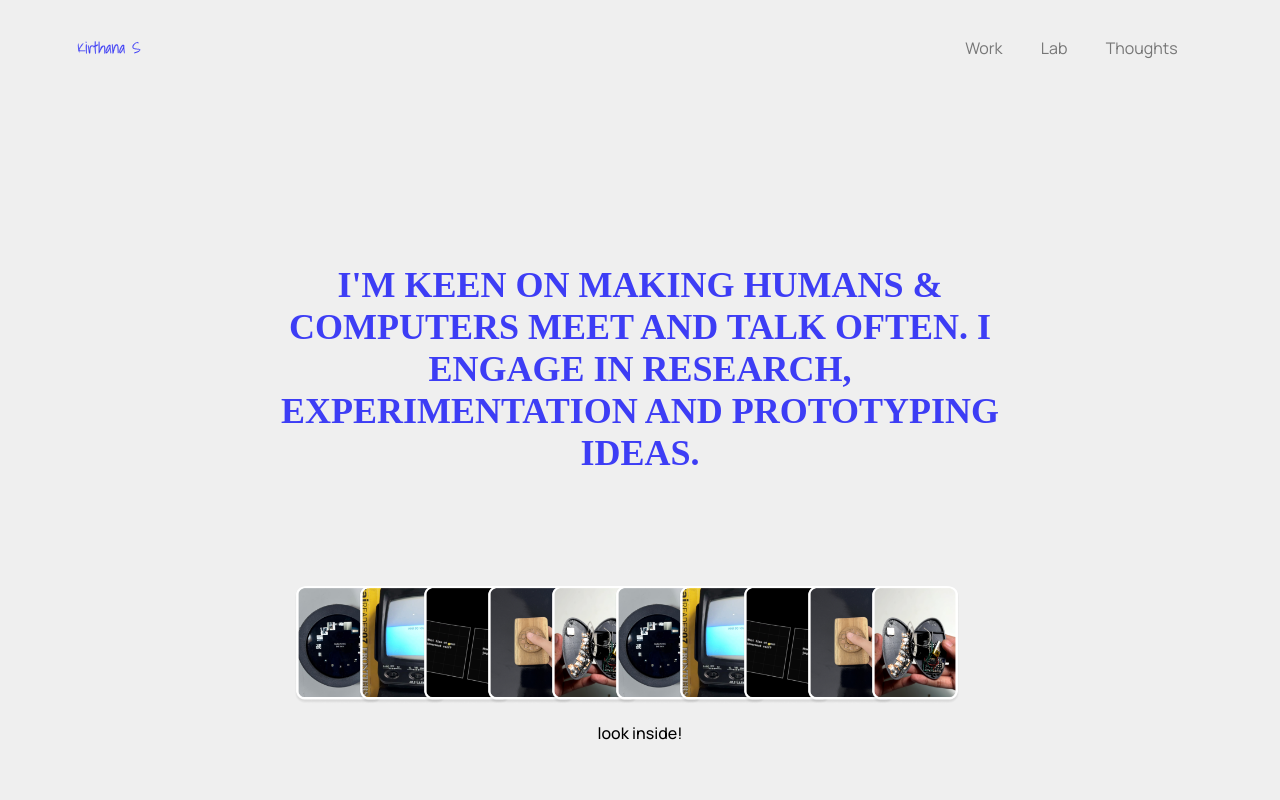
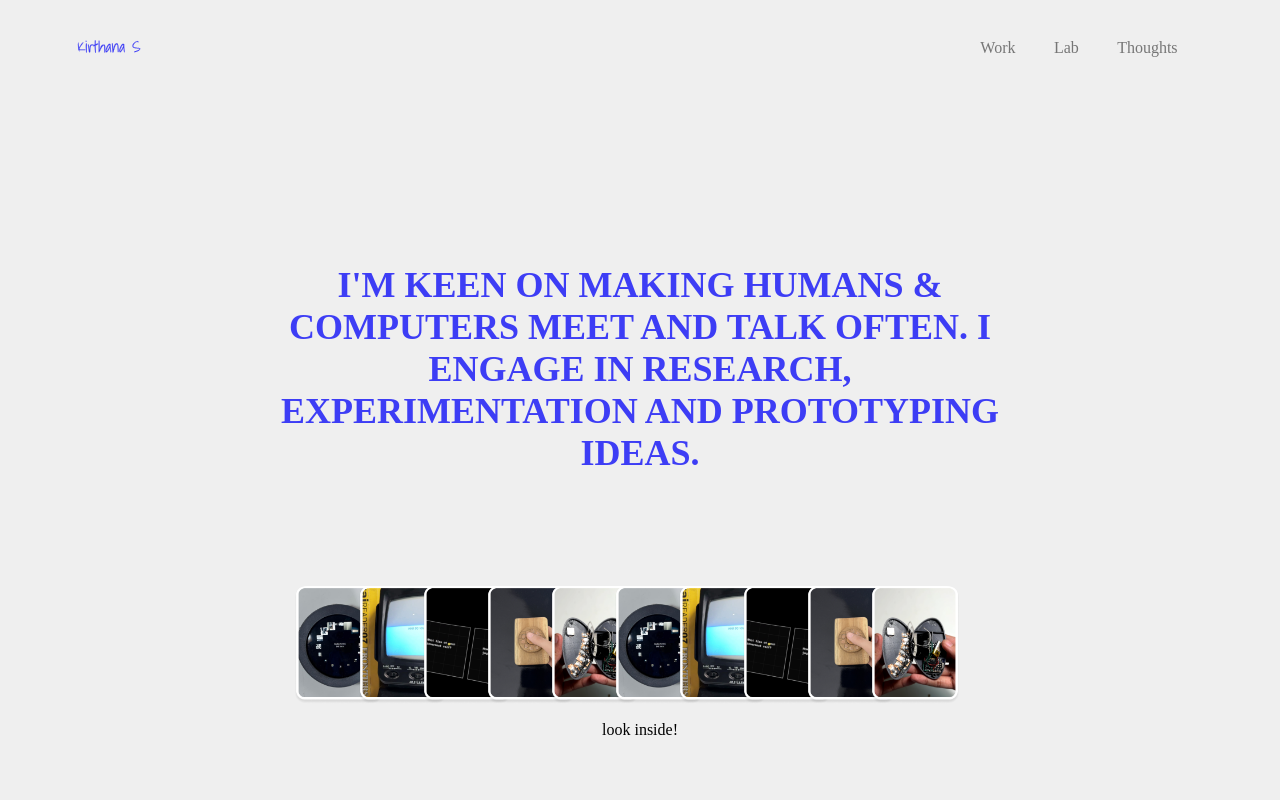
Before and after one commit to kirthana-web/kirthana-web.github.io, a plain HTML site: page index.html in a window 1280 px wide. Shown: the top 800 px of the page. Drawn offline with Linux system fonts and the light colour scheme; a web font is replaced by a local one.

Commit message:
Update styles.css

```diff
--- a/styles.css
+++ b/styles.css
@@ -1,6 +1,6 @@
 body {
     background-color: #efefef;
-    font-family: Manrope;
+    font-family: Departure Mono;
     margin: 0;
     overflow-x: hidden;
     cursor:url(Assets/General/Scursor.svg), auto;
```
